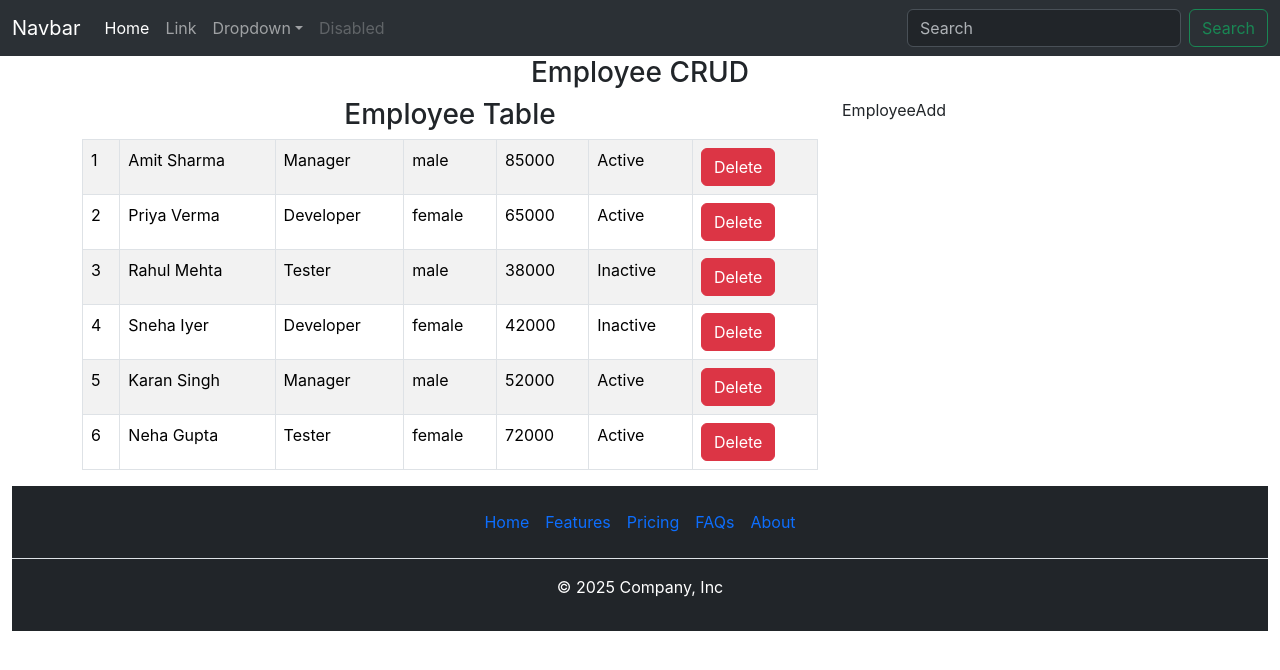
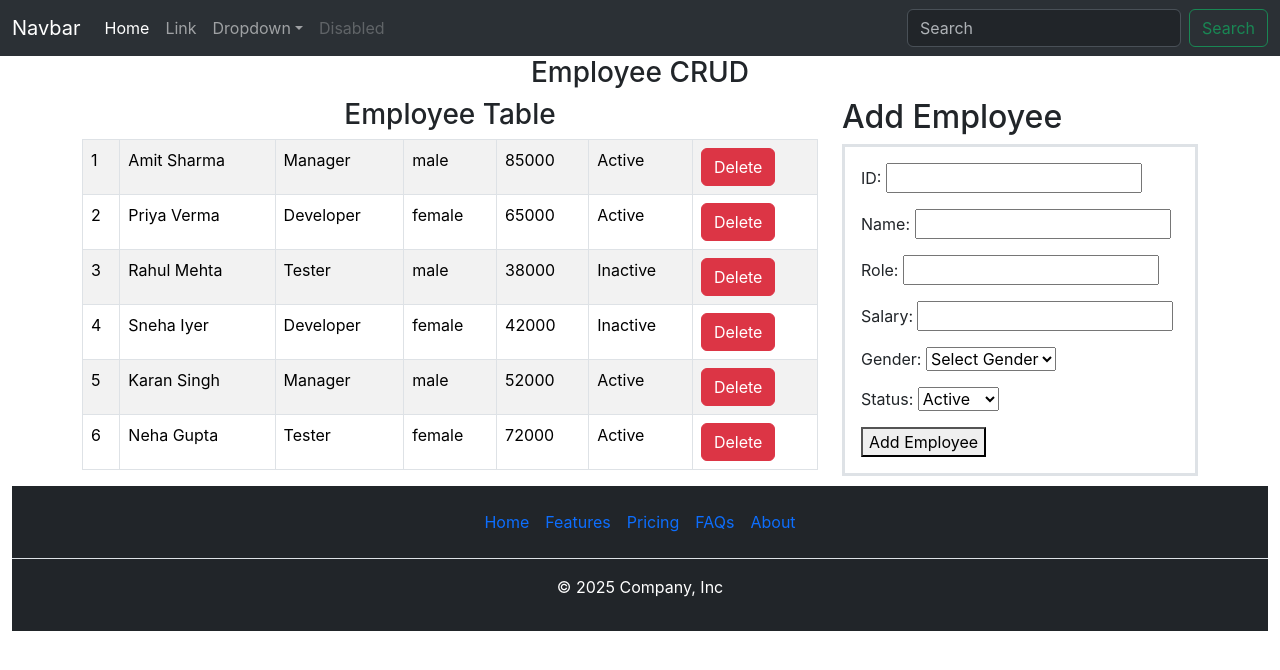
Before and after one commit to sanjaysamantra1/NareshIT_React_11_july_2026, a React (Create React App) app in the folder react_project_1/: page / in a window 1280 px wide. Shown: the top 670 px of the page. Built offline with nearby package versions, Linux system fonts and the light colour scheme.

Commit message:
employee crud

```diff
--- a/react_project_1/src/components/employees/EmployeeAdd.jsx
+++ b/react_project_1/src/components/employees/EmployeeAdd.jsx
@@ -1,7 +1,38 @@
-import React from 'react'
+import React, { useState } from "react";
 
-export default function EmployeeAdd() {
+export default function EmployeeAdd({ addEmployee }) {
+  const default_emp = {id:null,name:'',role:'',salary:null,status:'',gender:''}
+  const [employee, setEmployee] = useState(default_emp);
+
+  const handleChange = (event) => {
+    const { name, value } = event.target;
+    setEmployee({
+      ...employee,
+      [name]: value
+    });
+  };
+
+  const handleSubmit = (event) => {
+    event.preventDefault();
+    addEmployee(employee);
+    resetForm();
+  };
+  const resetForm = ()=>{
+    setEmployee(default_emp);
+  }
+
   return (
-    <div>EmployeeAdd</div>
-  )
+    <>
+      <h2>Add Employee</h2>
+      <form onSubmit={handleSubmit} className="border border-3 p-3">
+        <p> <label>ID:</label> <input type="number" name="id" value={employee.id} onChange={handleChange} required /> </p>
+        <p> <label>Name:</label> <input type="text" name="name" value={employee.name} onChange={handleChange} required /> </p>
+        <p> <label>Role:</label> <input type="text" name="role" value={employee.role} onChange={handleChange} required /> </p>
+        <p> <label>Salary:</label> <input type="number" name="salary" value={employee.salary} onChange={handleChange} required /> </p>
+        <p> <label>Gender:</label> <select name="gender" value={employee.gender} onChange={handleChange} required> <option value="">Select Gender</option> <option value="male">Male</option> <option value="female">Female</option> <option value="other">Other</option> </select> </p>
+        <p> <label>Status:</label> <select name="status" value={employee.status} onChange={handleChange}> <option value="Active">Active</option> <option value="Inactive">Inactive</option> </select> </p>
+        <button type="submit">Add Employee</button>
+      </form>
+    </>
+  );
 }
--- a/react_project_1/src/components/employees/EmployeeCRUD.jsx
+++ b/react_project_1/src/components/employees/EmployeeCRUD.jsx
@@ -2,6 +2,7 @@ import React, { useState } from 'react'
 import EmployeeTable from './EmployeeTable'
 import EmployeeAdd from './EmployeeAdd'
 import Snackbar from 'awesome-snackbar'
+import {EMPLOYEE_ADDED} from '../../constants/message_constants'
 
 export default function EmployeeCRUD() {
     const employeeArr = [
@@ -21,6 +22,10 @@ export default function EmployeeCRUD() {
             { position: 'top-center', theme: 'light', timeout: 5000, actionText: 'X' }
     );
   }
+  const addEmployee = (newEmp)=>{
+    setEmployees([...employees , newEmp]);
+    new Snackbar(EMPLOYEE_ADDED)
+  }
   return <>
     <h3 className="text-center">Employee CRUD</h3>
     <div className="row">
@@ -28,7 +33,7 @@ export default function EmployeeCRUD() {
             <EmployeeTable employees={employees} deleteEmployee={deleteEmployee} />
         </div>
         <div className="col-sm-4">
-            <EmployeeAdd />
+            <EmployeeAdd addEmployee={addEmployee} />
         </div>
     </div>
   </>
--- /dev/null
+++ b/react_project_1/src/constants/message_constants.js
@@ -0,0 +1 @@
+export const EMPLOYEE_ADDED = 'Employee Added Succesfully!';
```
